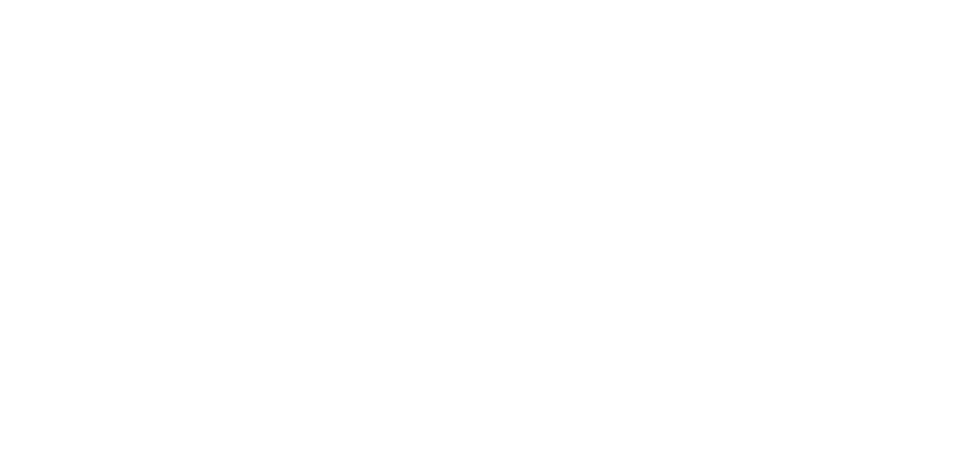
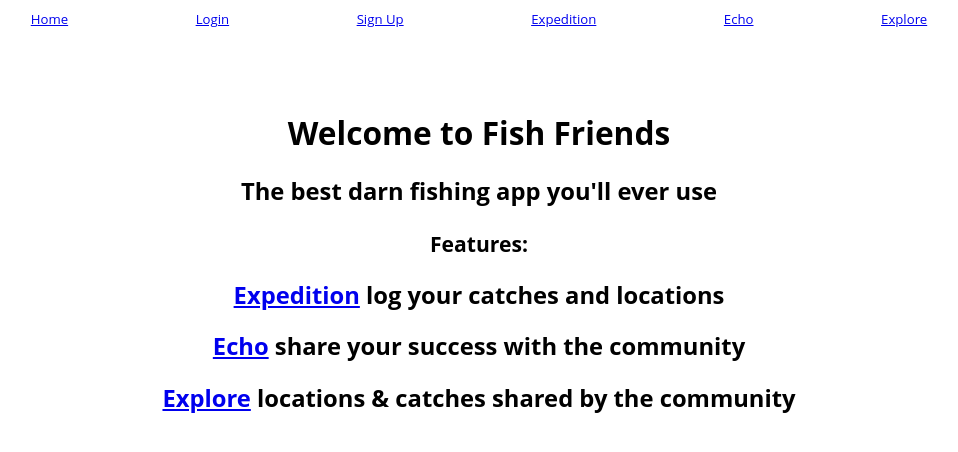
Before and after one commit to Fishfriends-Build-Week/Front-End, a React (Create React App) app in the folder fe/: page / in a window 1280 px wide. Shown: the top 452 px of the page, without its empty margins (161-1119 px from the left). Built offline with nearby package versions, Linux system fonts and the light colour scheme.

Commit message:
Add Welcome & Navigation pages with basic styling.

```diff
--- a/fe/src/App.js
+++ b/fe/src/App.js
@@ -2,6 +2,8 @@
 import { BrowserRouter as Router, Route } from 'react-router-dom';
 
 // import PrivateRoute from './components/PrivateRoute';
+import Navigation from './components/Navigation';
+import Welcome from './components/Welcome';
 import Login from './components/Login';
 
 import './App.scss';
@@ -11,6 +13,10 @@
   return (
     <Router>
       <div className="App">
+        <header>
+          <Navigation />
+        </header>
+        <Route exact path="/" component={Welcome} />
         <Route exact path="/login" component={Login} />
         <Route exact path='/signup' component={UserForm} />
         {/* <PrivateRoute exact path="/tbd" component={TBD} /> */}
--- a/fe/src/App.scss
+++ b/fe/src/App.scss
@@ -1,38 +1,28 @@
 .App {
   text-align: center;
-}
 
-.App-logo {
-  height: 40vmin;
-  pointer-events: none;
-}
+  .link {
+    // color: #61dafb;
+  }
 
-@media (prefers-reduced-motion: no-preference) {
-  .App-logo {
-    animation: App-logo-spin infinite 20s linear;
+  header {
+    // background-color: #282c34;
+    // color: white;
+
+    width: 80%;
+    min-height: 10vh;
+    margin: 10px auto;
+
+    nav {
+      display: flex;
+      flex-direction: row;
+      align-items: center;
+      justify-content: space-around;
+    }
+
+    .App-logo {
+      height: 10vmin;
+      pointer-events: none;
+    }
   }
 }
-
-.App-header {
-  background-color: #282c34;
-  min-height: 100vh;
-  display: flex;
-  flex-direction: column;
-  align-items: center;
-  justify-content: center;
-  font-size: calc(10px + 2vmin);
-  color: white;
-}
-
-.App-link {
-  color: #61dafb;
-}
-
-@keyframes App-logo-spin {
-  from {
-    transform: rotate(0deg);
-  }
-  to {
-    transform: rotate(360deg);
-  }
-}
--- /dev/null
+++ b/fe/src/components/Navigation.js
@@ -0,0 +1,17 @@
+import React from "react";
+import { NavLink, Link } from 'react-router-dom';
+
+const Navigation = () => {
+  return (
+    <nav>
+      <Link to='/'>Home</Link>
+      <NavLink to='/login'>Login</NavLink>
+      <NavLink to='/signup'>Sign Up</NavLink>
+      <NavLink to='/expedition'>Expedition</NavLink>
+      <NavLink to='/echo'>Echo</NavLink>
+      <NavLink to='/explore'>Explore</NavLink>
+    </nav>
+  );
+};
+
+export default Navigation;
--- /dev/null
+++ b/fe/src/components/Welcome.js
@@ -0,0 +1,17 @@
+import React from "react";
+import { NavLink } from 'react-router-dom';
+
+const Welcome = () => {
+  return (
+    <>
+      <h1>Welcome to Fish Friends</h1>
+      <h2>The best darn fishing app you'll ever use</h2>
+      <h3>Features:</h3>
+      <h2><NavLink to='/expedition'>Expedition</NavLink> log your catches and locations</h2>
+      <h2><NavLink to='/echo'>Echo</NavLink> share your success with the community</h2>
+      <h2><NavLink to='/explore'>Explore</NavLink> locations &amp; catches shared by the community</h2>
+    </>
+  );
+};
+
+export default Welcome;
--- a/fe/src/index.scss
+++ b/fe/src/index.scss
@@ -1,10 +1,28 @@
+html {
+  font-size: calc(10px + 0.25vw);
+}
+
 body {
   margin: 0;
-  font-family: -apple-system, BlinkMacSystemFont, 'Segoe UI', 'Roboto', 'Oxygen',
-    'Ubuntu', 'Cantarell', 'Fira Sans', 'Droid Sans', 'Helvetica Neue',
-    sans-serif;
+  // font-family: -apple-system, BlinkMacSystemFont, 'Segoe UI', 'Roboto', 'Oxygen',
+  //   'Ubuntu', 'Cantarell', 'Fira Sans', 'Droid Sans', 'Helvetica Neue',
+  //   sans-serif;
+  font-family: 'Open Sans', sans-serif;
   -webkit-font-smoothing: antialiased;
   -moz-osx-font-smoothing: grayscale;
+}
+
+h1 {
+  font-size: 2.4rem;
+}
+h2 {
+  font-size: 1.8rem;
+}
+h3 {
+  font-size: 1.6rem;
+}
+h4 {
+  font-size: 1.4rem;
 }
 
 code {
```
